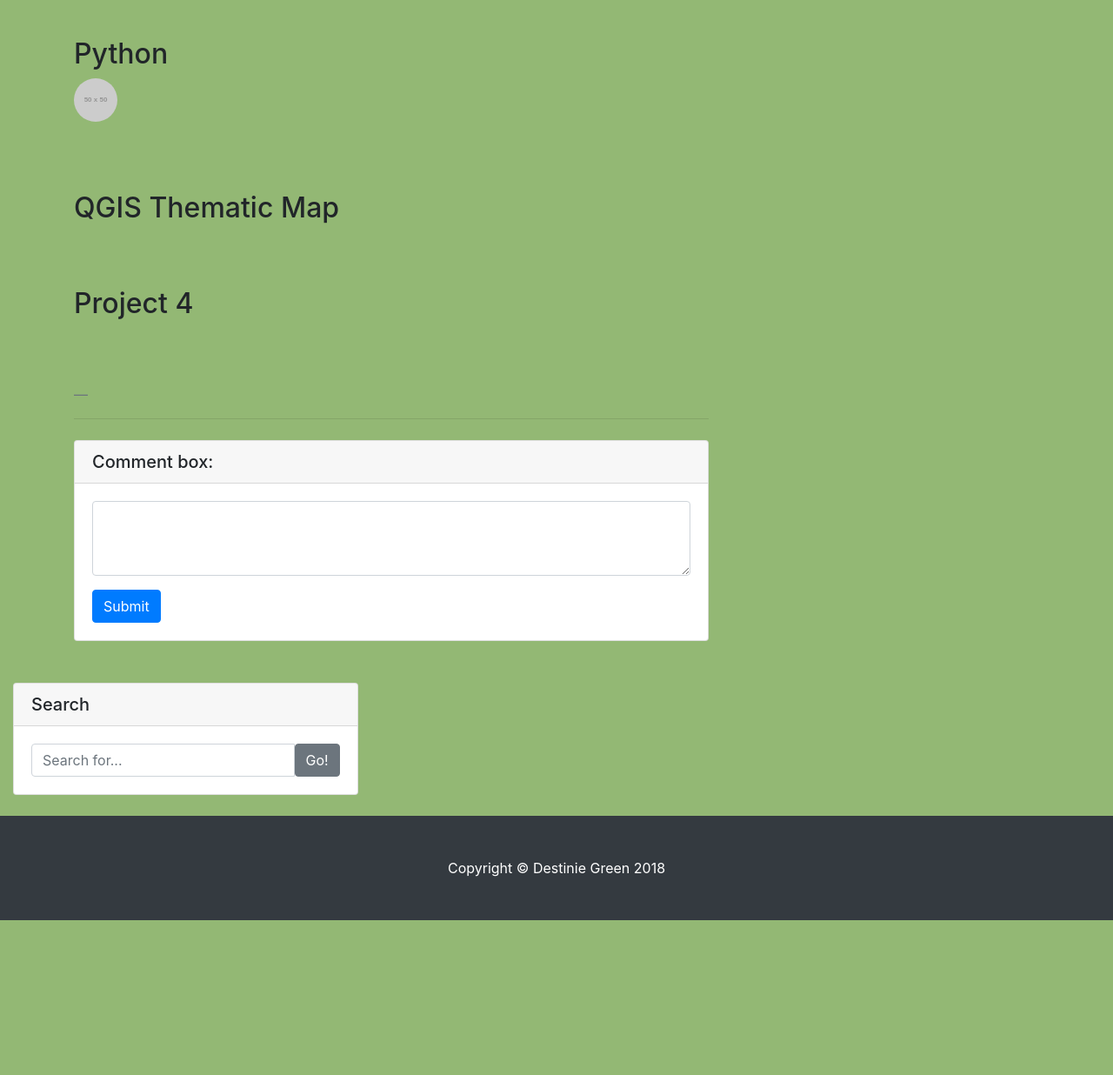
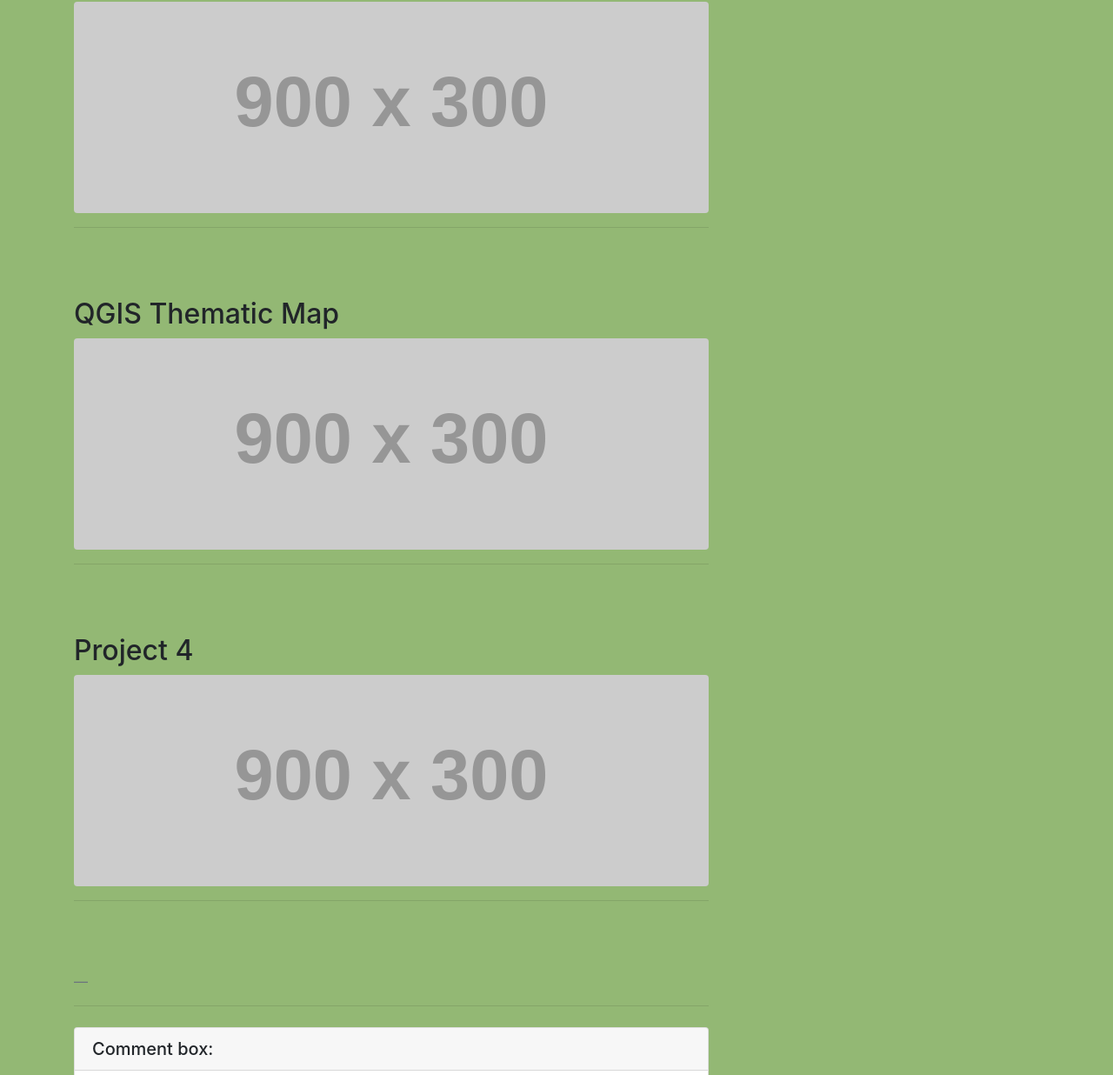
Before and after one commit to dlgree1995/projects, a website: page index.html in a window 1280 px wide. Shown: the part 693-1929 px from the top of the page at 87% size. Before the commit the page ends 1751 px from the top, so only its background shows below. Drawn offline with Linux system fonts and the light colour scheme; placeholder pictures from the web are drawn by us.

Commit message:
placeholders

```diff
--- a/index.html
+++ b/index.html
@@ -71,7 +71,7 @@
           <!-- Post Content -->
           <h2>Ebola Heat Map</h2>
           <!-- Preview Image -->
-          <img src="images/EbolaHeatMap.jpg" alt="Ebola Heat Map" />
+          <img class="img-fluid rounded" src="http://placehold.it/900x300" alt="">
           <hr>
           <p class="lead">
 
@@ -79,18 +79,20 @@
 
         <h2>Python</h2>
         <!-- Preview Image -->
-        <img class="d-flex mr-3 rounded-circle" src="http://placehold.it/50x50" alt="">
-          <p> </p>
+        <img class="img-fluid rounded" src="http://placehold.it/900x300" alt="">
+        <hr>
         <br></p><br/>
 
         <h2>QGIS Thematic Map</h2>
         <!-- Preview Image -->
-        <img class=
+        <img class="img-fluid rounded" src="http://placehold.it/900x300" alt="">
+        <hr>
         <br></p><br/>
 
         <h2>Project 4</h2>
         <!-- Preview Image -->
-        <img class=
+        <img class="img-fluid rounded" src="http://placehold.it/900x300" alt="">
+        <hr>
         <br><p></p><br/>
 
           <blockquote class="blockquote">
```
